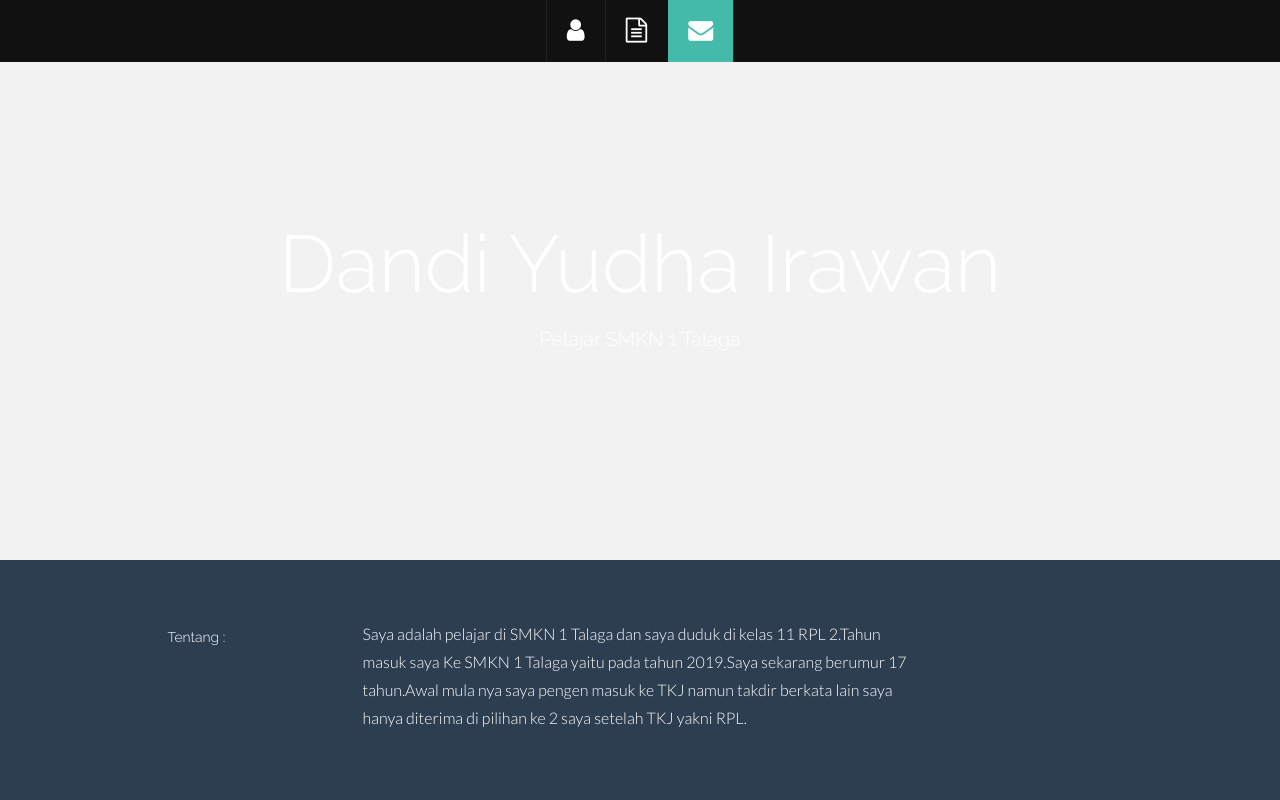
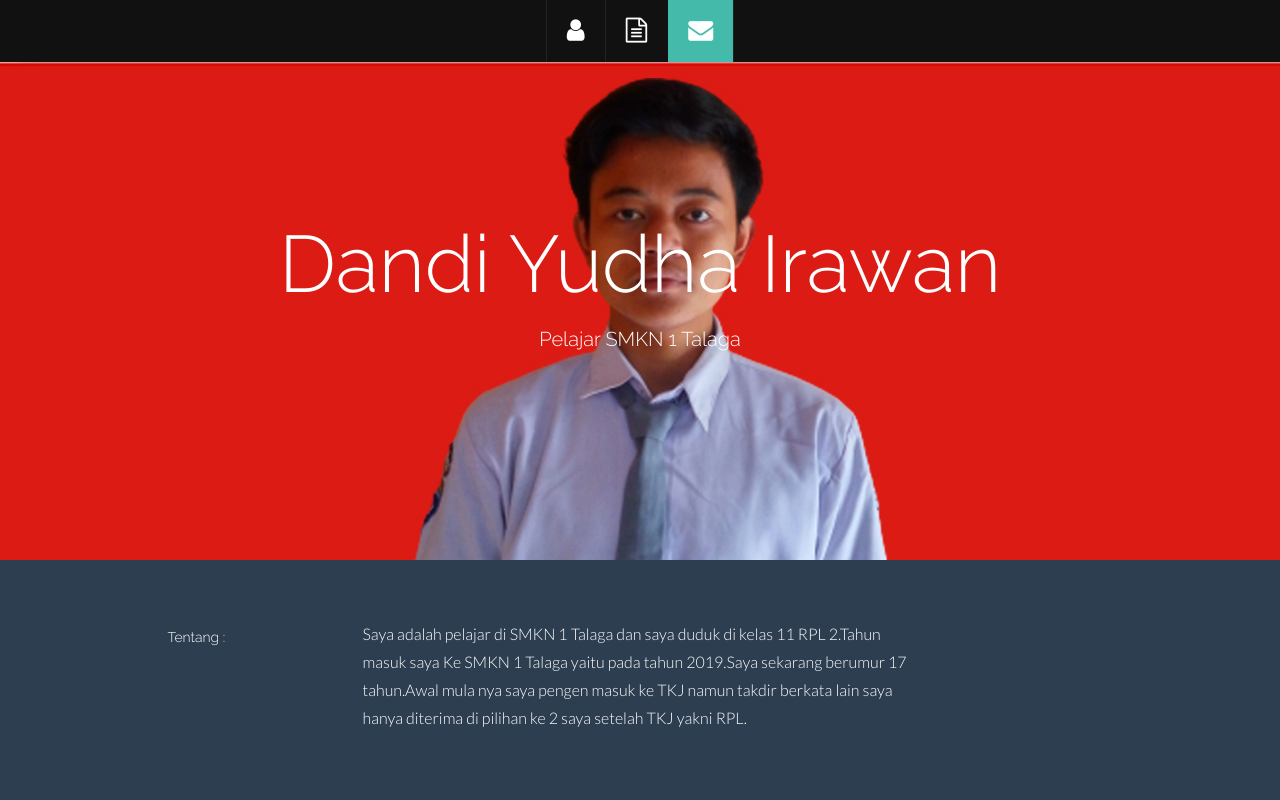
Before and after one commit to Dandiyudha/dandiyudhairawan.github.io, a plain HTML site: page index.html in a window 1280 px wide. Shown: the top 800 px of the page. Drawn offline with Linux system fonts and the light colour scheme.

Commit message:
Update index.html

```diff
--- a/index.html
+++ b/index.html
@@ -53,7 +53,7 @@
   </div>
   <!--/ #section-topbar -->
 
-  <div id="headerwrap" style="background: url(../Dandi/img/saya.jpg) repeat scroll 0% 0% transparent;">
+  <div id="headerwrap" style="background: url(dandiyudhairawan.github.io/img/saya.jpg) repeat scroll 0% 0% transparent;">
     <div class="container">
       <div class="row centered">
         <div class="col-lg-12">
```
